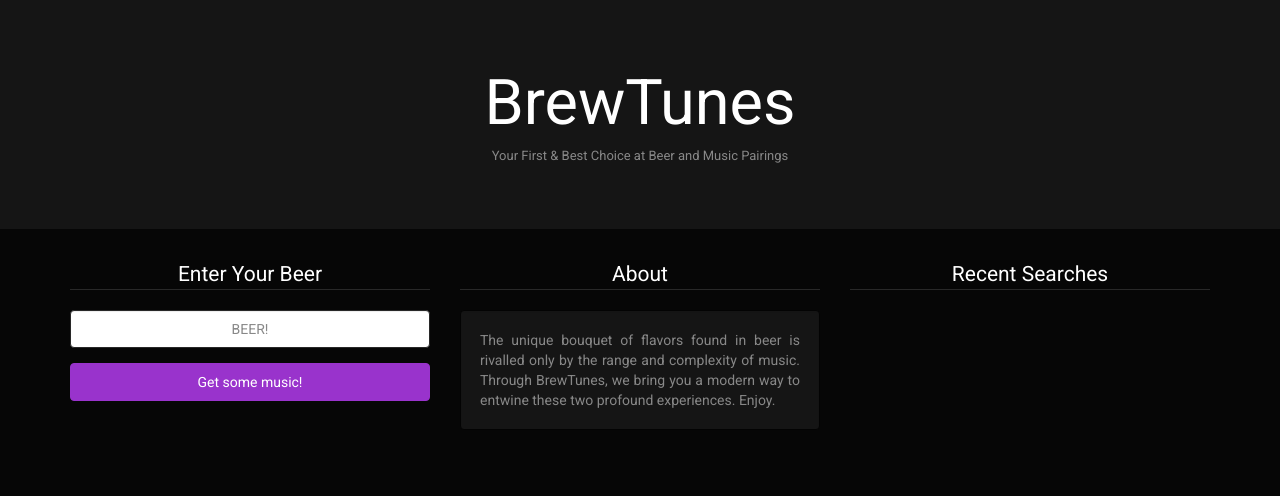
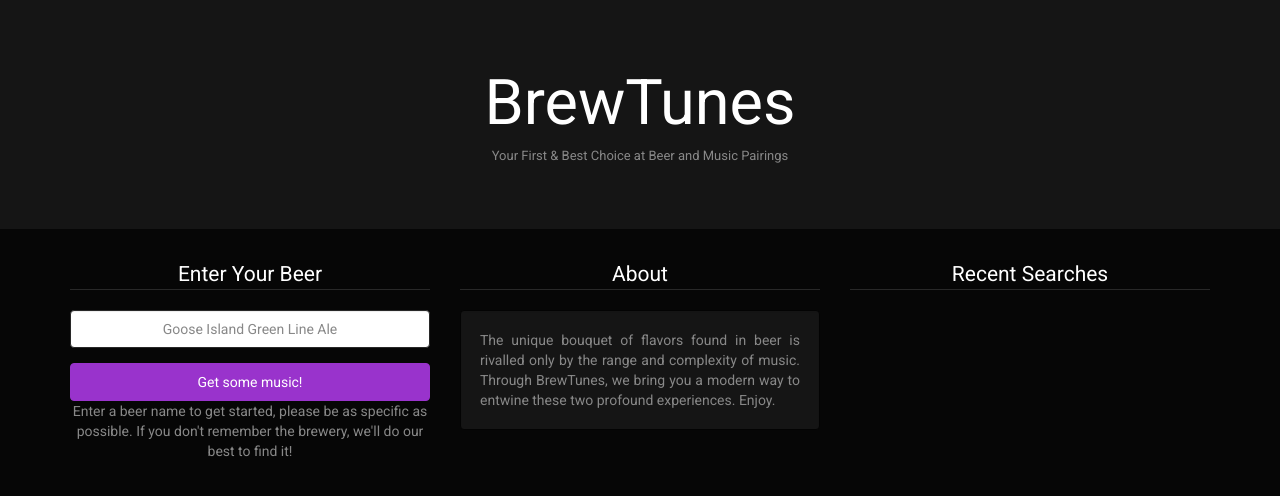
Before and after one commit to a-ashbeck/BrewTunes, a PHP site: page / in a window 1280 px wide. Shown: the top 496 px of the page. Run offline with PHP 8.4, Linux system fonts and the light colour scheme; some libraries are stand-ins or nearby versions.

Commit message:
Instructions and Comments

```diff
--- a/assets/javascript/app.js
+++ b/assets/javascript/app.js
@@ -9,7 +9,7 @@ var config = {
 firebase.initializeApp(config);
 // reference firebase database
 var database = firebase.database();
-// some global variables
+// global variables for the beers and playlists
 var input = '';
 var beerID = '';
 var beerName = '';
@@ -20,77 +20,94 @@ var playlistURL = '';
 var playlistName = '';
 var searches = {};
 
+//hide the playlist
 function hidePlaylist() {
     $('#playlist').hide();
     playlistURL = '';
 }
 
+//hide the loading animation
 function hideLoad() {
     $('#load').hide();
 }
 
+//hide the No Beer error message until it is needed
 function hideNoBeerFoundError() {
     $('#no-beer-error').hide();
 }
 
+//hide the invalid character error message until it is needed
 function hideInvalidCharacterError() {
     $('#invalid-character-error').hide();
 }
 
+//Display the playlist once it has been generated
 function showPlaylist() {
     $('#playlist').show();
 }
 
+//show the loading animation
 function showLoad() {
     $('#load').show();
 }
 
+//show the No Beer error if beer cannot be found
 function showNoBeerFoundError() {
     $('#no-beer-error').show();
 }
 
+//show the Invalid Character error if user inputs a non alphanumeric character
 function showInvalidCharacterError() {
     $('#invalid-character-error').show();
 }
 
+//resets the form back to the placeholder once a beer is input
 function resetFormField() {
     $('#input-beer').val('');
 }
 
+//sets the iframe for the playlist from spotify
 function setPlaylistURL() {
     $('iframe').attr('src', playlistURL);
 }
 
+//shows the name of the beer that was input
 function displayInputBeer() {
     $('#entered-beer').html(input);
 }
-// Untappd API
+// Untappd API Key
 var CLIENTID = 'A9F55BC3824C82CA5DC0FBC018240C4E61ED09A1';
 var CLIENTSECRET = '4C79983D9CBA23DE70A551F209EBAE2512A0BE8C';
 
+//returns the API's beer name when the user inputs a beer
 function initialQueryString(beerInput) {
     return 'search/beer?q=' + beerInput + '&';
 }
 
+//returns the API's beerID which is used on the API
 function specificQueryString(beerID) {
     return 'beer/info/' + beerID + '?';
 }
 
+//queries the untapped API when the user inputs a beer
 function queryURL(queryString) {
     return 'https://api.untappd.com/v4/' + queryString + 'client_id=' + CLIENTID + '&client_secret=' + CLIENTSECRET;
 }
 
+//Stops the beer loading animation
 function stopAnimate() {
     $('#loader').removeClass('is-animated');
     $('#form-row').show();
 }
 
+//Animates the beer glass while waiting for the API call
 function animate() {
     $('#loader').addClass('is-animated');
     $('#form-row').hide();
     return false;
 }
 
+//overarching function that prepares the site for new beer inputs
 function reset() {
     hidePlaylist();
     hideLoad();
@@ -98,6 +115,7 @@ function reset() {
     hideInvalidCharacterError();
 }
 
+//Prepares the site with the loading screen, beer glass animation, beer splay, and error meesages on page load
 $(document).on('ready', function () {
     reset();
     $(document).on('click', '#submit', function () {
@@ -119,6 +137,7 @@ $(document).on('ready', function () {
     });
 });
 
+//API call which takes the user input and finds that beer on the untapped API. Returns JSON data
 function fetchBeers() {
     $.ajax({
         type: 'GET',
@@ -139,6 +158,7 @@ function fetchBeers() {
     });
 }
 
+//Once the JSON data from the API is returned, function grabs the specific beer and the data needed to pair with a spotify playlist
 function fetchSpecificBeer() {
     $.ajax({
         type: 'GET',
@@ -155,11 +175,13 @@ function fetchSpecificBeer() {
     });
 }
 
+//API call which queries spotify for a playlist, using a ruby server as a proxy
 function fetchPlaylist() {
     $.ajax({
         type: 'GET',
         url: 'https://rocky-island-57117.herokuapp.com/api/playlists?genre=' + genre,
         dataType: 'json'
+        //Returns playlist info, stops the loading animation, stores values in the Firebase database, and displays playlist
     }).done(function (response) {
         playlistName = response.name;
         playlistURL = response.external_urls.spotify.replace('http://open.', 'https://embed.');
@@ -179,6 +201,7 @@ function fetchPlaylist() {
     });
 }
 
+//Grabs the 10 most recent beer searches and their playlists
 database.ref().orderByChild('timestamp').limitToLast(10).on('child_added', function(childSnapshot, prevChildKey) {
     var recentBeer = childSnapshot.val().beerReturned;
     var recentPlaylist = childSnapshot.val().playlist;
@@ -186,6 +209,10 @@ database.ref().orderByChild('timestamp').limitToLast(10).on('child_added', funct
     var recentBeerCell = $('<td>').html(recentBeer);
     var recentPlaylistCell = $('<td>').html(recentPlaylist);
 
+//Displays the last 10 searches
     tableRow.append(recentBeerCell).append(recentPlaylistCell);
     $('#beer-list').prepend(tableRow);
+
+    //Displays the most recent beer search as the placeholder text
+    $("#input-beer").attr("placeholder", recentBeer).focus().blur();
 });
--- a/assets/styles/style.css
+++ b/assets/styles/style.css
@@ -17,6 +17,10 @@ iframe {
 }
 
 /* loading screen */
+
+#beer-instructions {
+    text-align: center;
+}
 
 @import url(http://fonts.googleapis.com/css?family=Lato:700,900);
 #container {
--- a/index.html
+++ b/index.html
@@ -55,13 +55,16 @@
                         <legend class="text-center">Enter Your Beer</legend>
                         <div class="form-group">
                             <div class="col-lg-12">
-                                <input type="text" class="form-control" id="input-beer" placeholder="BEER!">
+                                <input type="text" class="form-control" id="input-beer" placeholder="Goose Island Green Line Ale">
                             </div>
                         </div>
                         <div class="form-group">
                             <div class="col-lg-12">
                                 <button id="submit" type="submit" class="btn btn-info btn-block">Get some music!</button>
                             </div>
+                        <div id="beer-instructions">
+                        	<div class="col-lg-12">
+                        		<p> Enter a beer name to get started, please be as specific as possible. If you don't remember the brewery, we'll do our best to find it! </p>
                         </div>
                     </fieldset>
                 </form>
```
